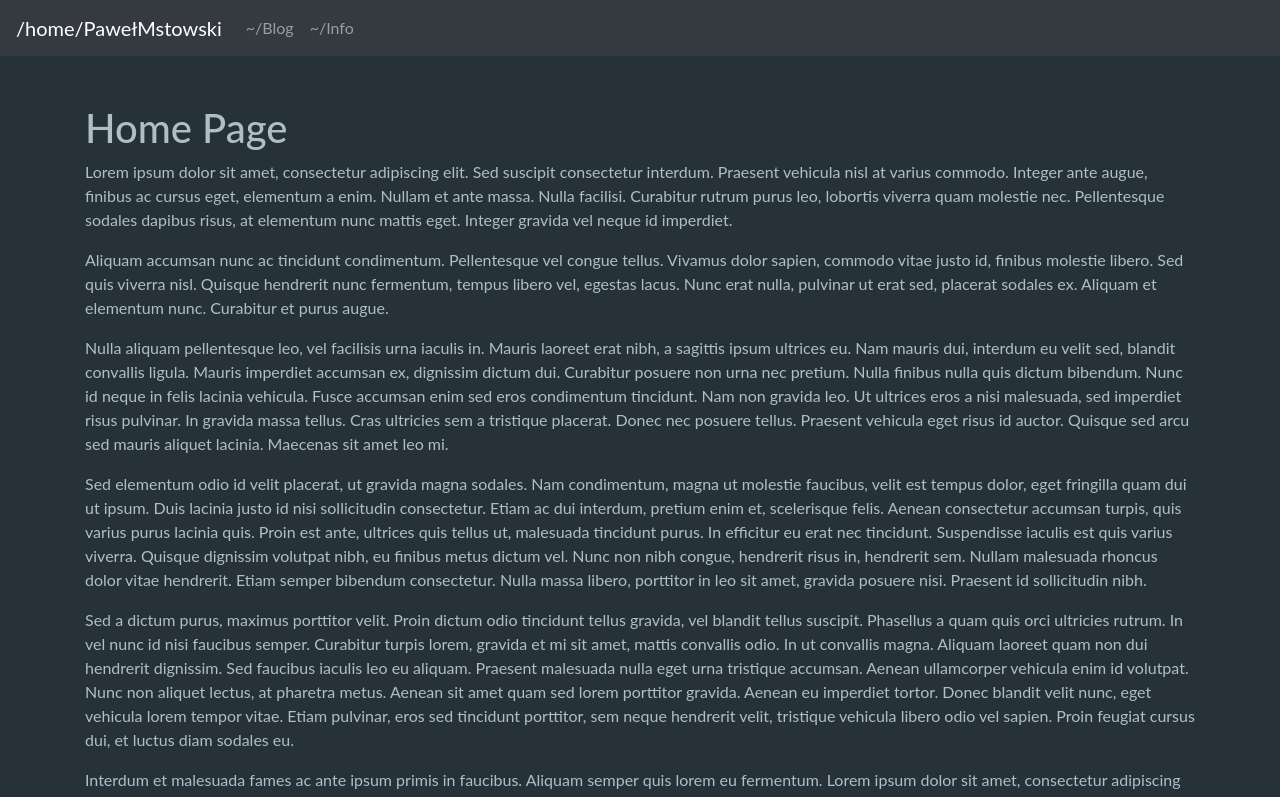
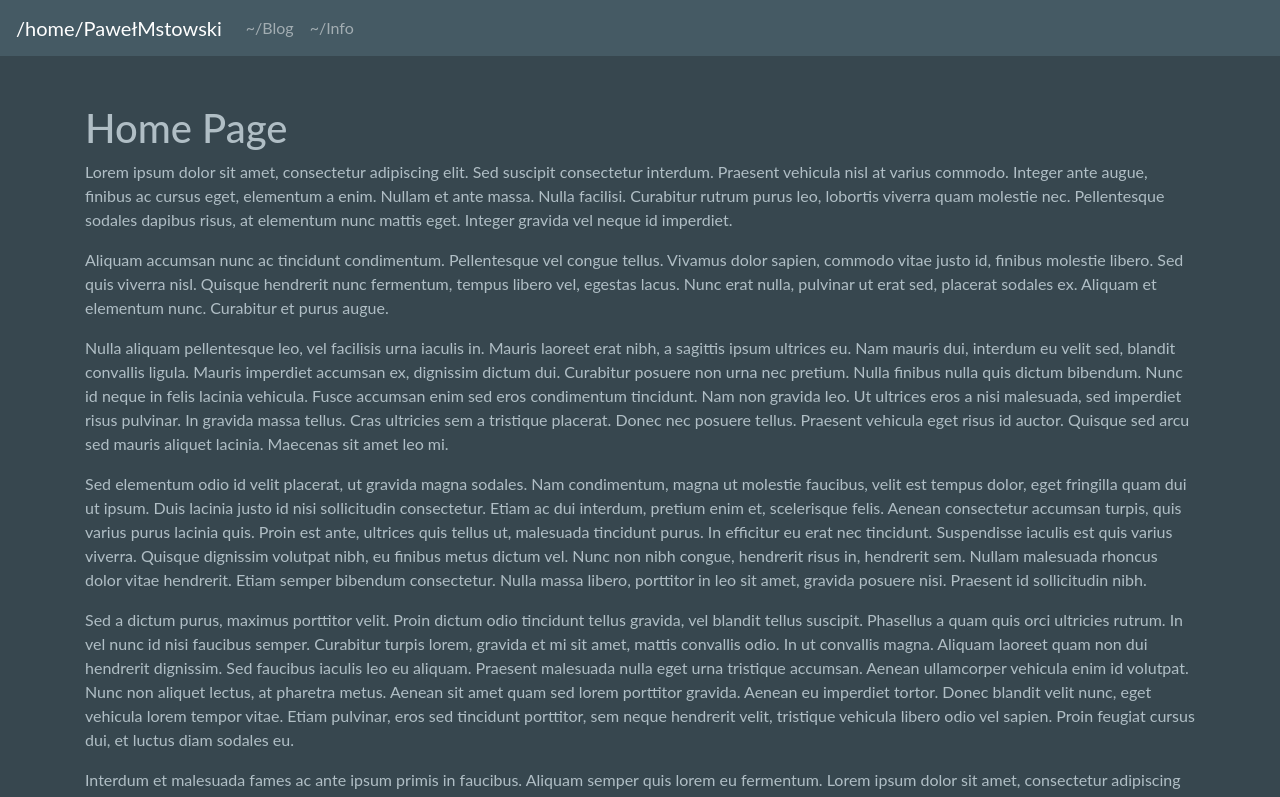
Before and after one commit to mustafmst/plain-blog, a Vue app in the folder frontend/: page /blog in a window 1280 px wide. Shown: the top 797 px of the page. Built offline with nearby package versions, Linux system fonts and the light colour scheme.

Commit message:
some little formatting

```diff
--- a/frontend/package.json
+++ b/frontend/package.json
@@ -5,6 +5,7 @@
   "author": "Paweł Mstowski <pawel.mstowski@gmail.com>",
   "private": true,
   "scripts": {
+    "dev": "node dev-proxy-server.js",
     "watch": "parcel watch src/main.js -d ../dist/static",
     "production": "parcel build src/main.js -d ../dist/static"
   },
--- a/frontend/src/components/core/Header.vue
+++ b/frontend/src/components/core/Header.vue
@@ -1,5 +1,5 @@
 <template>
-  <nav class="navbar navbar-expand-lg navbar-dark bg-dark sticky-top">
+  <nav class="navbar navbar-expand-lg navbar-dark sticky-top">
     <router-link to="/" class="navbar-brand">/home/PawełMstowski</router-link>
     <button
       class="navbar-toggler"
@@ -53,4 +53,8 @@ export default {
 </script>
 
 <style lang='scss'>
+@import "../../style/colors.scss";
+.navbar{
+  background-color: $accent-color;
+}
 </style>
--- a/frontend/src/components/core/postsList/PostsListItem.vue
+++ b/frontend/src/components/core/postsList/PostsListItem.vue
@@ -29,6 +29,7 @@ export default {
 <style lang="scss">
 @import "../../../style/colors.scss";
 
+
 .posts-list-item {
     height: 100%;
   a {
@@ -36,18 +37,21 @@ export default {
     text-decoration: none;
   }
   margin-bottom: 1em;
-  $shadow-color: $blue-A400;
-  $shadow-move: 1em;
+  $shadow-move: 0.5em;
   .card {
-      display: flex;
+    position: relative;
+    background-color: $accent-color;
+    display: flex;
     box-shadow: 0em 0em 0em $shadow-color;
-    transition: box-shadow 0.3s;
+    transition: box-shadow 0.4s, top 2s, left 2s;
     &:hover {
       box-shadow: $shadow-move $shadow-move $shadow-move $shadow-color;
+      top: -$shadow-move;
+      left: -$shadow-move;
     }
   }
   .card-body {
-    // height: 26em;
+    height: 26em;
   }
 
   .post-card-date {
--- a/frontend/src/style/colors.scss
+++ b/frontend/src/style/colors.scss
@@ -27,7 +27,8 @@ $blue-A200: #448AFF;
 $blue-A400: #2979FF;
 $blue-A700: #2962FF;
 
-$background-main-color: $blue-gray-900;
-$accent-color: $blue-gray-800;
+$background-main-color: $blue-gray-800;
+$accent-color: $blue-gray-700;
 $font-normal-color: $blue-gray-200;
 $font-accent-color: $blue-600;
+$shadow-color: $blue-gray-900;
```
Also changed, not shown: frontend/dev-proxy-server.js (added, +17 -0 lines).
